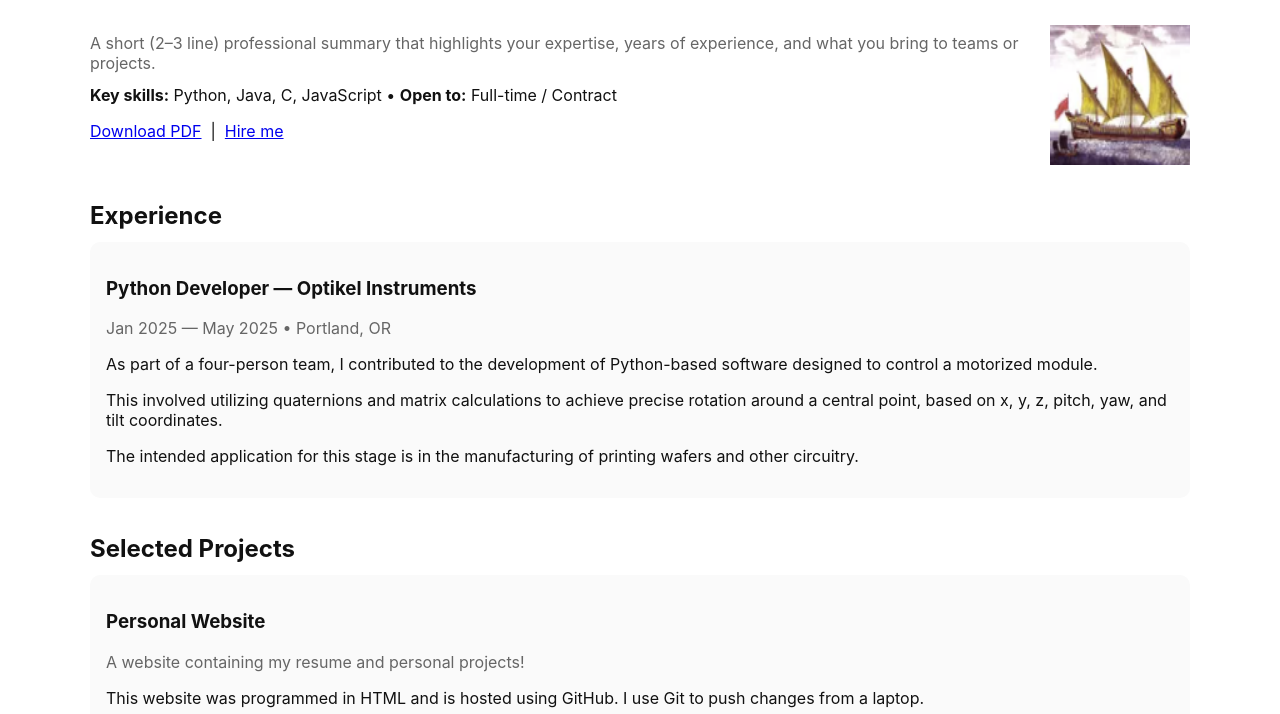
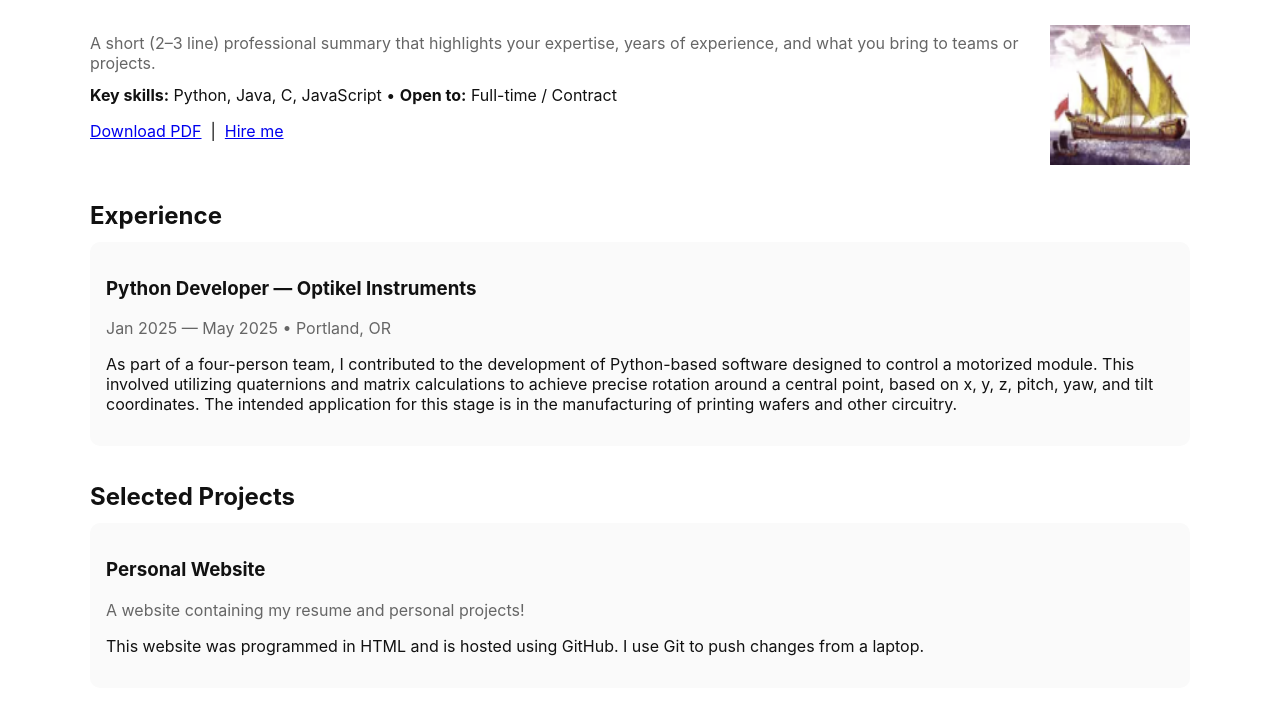
Before and after one commit to Spen-Fars/resume, a plain HTML site: page index.html in a window 1280 px wide. Shown: the part 86-800 px from the top of the page. Drawn offline with Linux system fonts and the light colour scheme.

Commit message:
redid-exp-paragraph

```diff
--- a/index.html
+++ b/index.html
@@ -65,9 +65,7 @@
           <article class="card" aria-labelledby="role-1">
             <h3 id="role-1">Python Developer — Optikel Instruments</h3>
             <p style="margin: 6px 0; color: var(--muted)">Jan 2025 — May 2025 • Portland, OR</p>
-            <p>As part of a four-person team, I contributed to the development of Python-based software designed to control a motorized module.</p>
-            <p>This involved utilizing quaternions and matrix calculations to achieve precise rotation around a central point, based on x, y, z, pitch, yaw, and tilt coordinates.</p>
-            <p>The intended application for this stage is in the manufacturing of printing wafers and other circuitry.</p>
+            <p>As part of a four-person team, I contributed to the development of Python-based software designed to control a motorized module. This involved utilizing quaternions and matrix calculations to achieve precise rotation around a central point, based on x, y, z, pitch, yaw, and tilt coordinates. The intended application for this stage is in the manufacturing of printing wafers and other circuitry.</p>
           </article>
 
           <!-- more roles... -->
```
